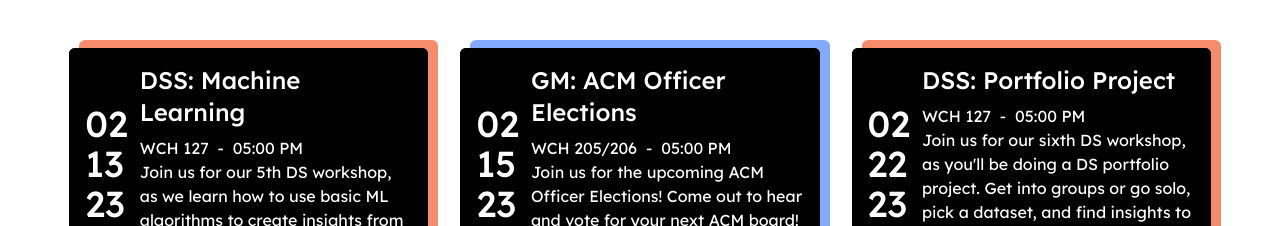
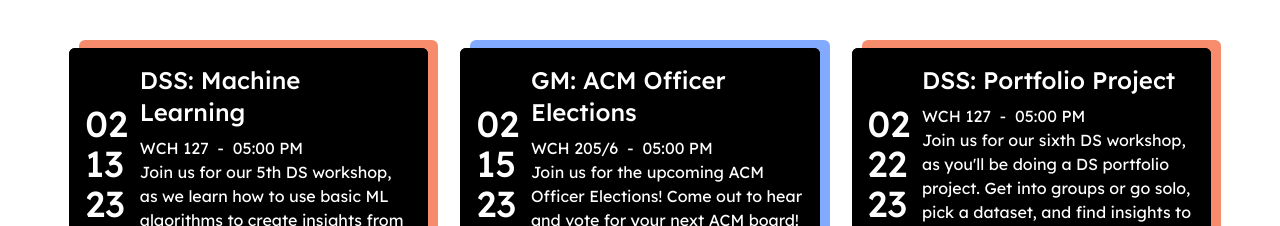
Before and after one commit to acm-ucr/acm-hydra, a Next.js app: page / in a window 1280 px wide. Shown: the part 1620-1846 px from the top of the page. Built offline with nearby package versions, Linux system fonts and the light colour scheme.

Commit message:
Changed room location to 205/6

```diff
--- a/components/data/Events.js
+++ b/components/data/Events.js
@@ -185,7 +185,7 @@
 	},
 	{
 		title: "GM: Pathways in Computer Science Panel",
-		location: "WCH 205/206",
+		location: "WCH 205/6",
 		type: "Meetings",
 		start: new Date(2023, 0, 18, 17, 0, 0),
 		end: new Date(2023, 0, 18, 18, 0, 0),
@@ -212,7 +212,7 @@
 	},
 	{
 		title: "GM: Social Impact Tech",
-		location: "WCH 205/206",
+		location: "WCH 205/6",
 		type: "Meetings",
 		start: new Date(2023, 1, 1, 17, 0, 0),
 		end: new Date(2023, 1, 1, 18, 0, 0),
@@ -239,7 +239,7 @@
 	},
 	{
 		title: "GM: ACM Officer Elections",
-		location: "WCH 205/206",
+		location: "WCH 205/6",
 		type: "Meetings",
 		start: new Date(2023, 1, 15, 17, 0, 0),
 		end: new Date(2023, 1, 15, 18, 0, 0),
@@ -266,7 +266,7 @@
 	},
 	{
 		title: "GM: Importance of Hardware",
-		location: "WCH 205/206",
+		location: "WCH 205/6",
 		type: "Meetings",
 		start: new Date(2023, 2, 1, 17, 0, 0),
 		end: new Date(2023, 2, 1, 18, 0, 0),
```
